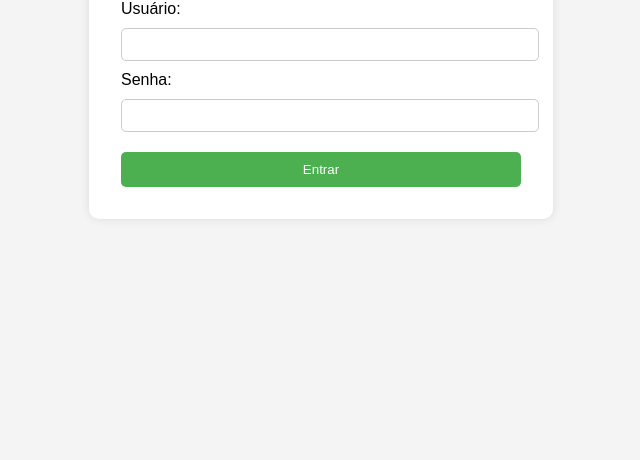
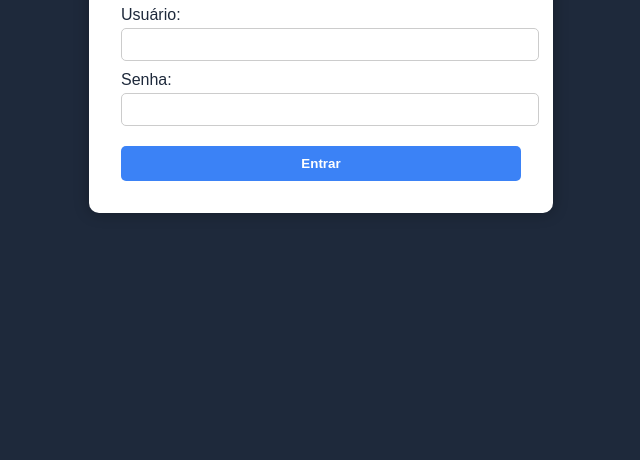
Before and after one commit to LucasHenriqueSantosFacu/Projeto_Luiz2, a plain HTML site: page Tranalho luiz/Index.html in a window 1280 px wide. Shown: the part 340-800 px from the top of the page, without its empty margins (319-959 px from the left). Drawn offline with Linux system fonts and the light colour scheme.

Commit message:
Update Index.html
Atualização de cores e CSS para melhor visualização

```diff
--- a/Tranalho luiz/Index.html
+++ b/Tranalho luiz/Index.html
@@ -7,7 +7,7 @@
   <style>
     body {
       font-family: Arial, sans-serif;
-      background-color: #f4f4f4;
+      background-color: #1e293b; /* fundo escuro azul petróleo */
       display: flex;
       justify-content: center;
       align-items: center;
@@ -15,35 +15,43 @@
       margin: 0;
     }
     .container {
-      background: white;
+      background: #ffffff;
       padding: 2rem;
       border-radius: 10px;
-      box-shadow: 0 0 10px rgba(0, 0, 0, 0.1);
+      box-shadow: 0 0 15px rgba(0, 0, 0, 0.3);
       width: 100%;
       max-width: 400px;
     }
     h2 {
       text-align: center;
+      color: #1e293b;
     }
-    label, input {
+    label {
+      margin-top: 10px;
+      color: #1e293b;
+      display: block;
+    }
+    input {
       display: block;
       width: 100%;
-      margin-top: 10px;
-    }
-    input {
       padding: 8px;
       border: 1px solid #ccc;
       border-radius: 5px;
+      margin-top: 4px;
     }
     button {
       margin-top: 20px;
       width: 100%;
       padding: 10px;
-      background-color: #4CAF50;
+      background-color: #3b82f6; /* azul */
       color: white;
       border: none;
       border-radius: 5px;
       cursor: pointer;
+      font-weight: bold;
+    }
+    button:hover {
+      background-color: #2563eb;
     }
     #main-screen {
       display: none;
```
